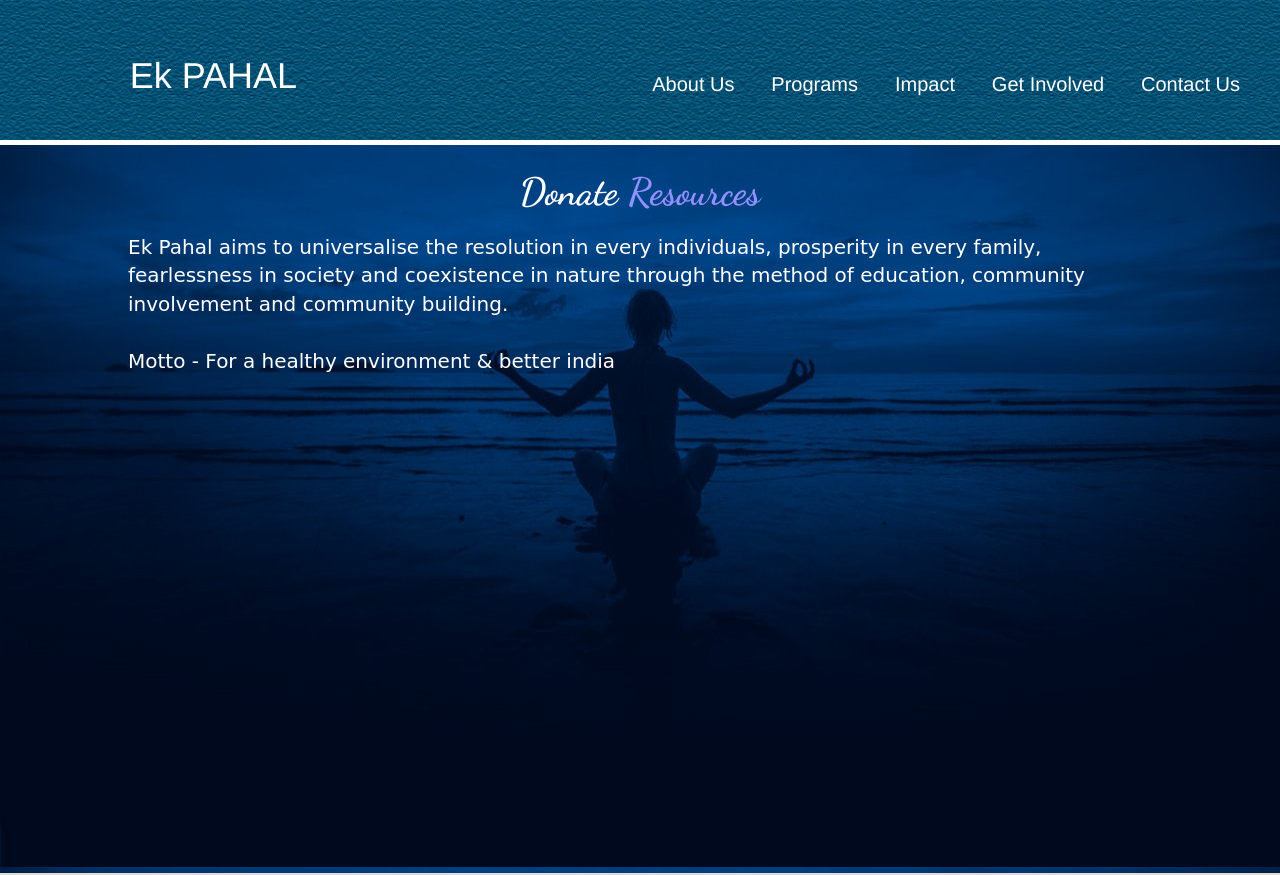
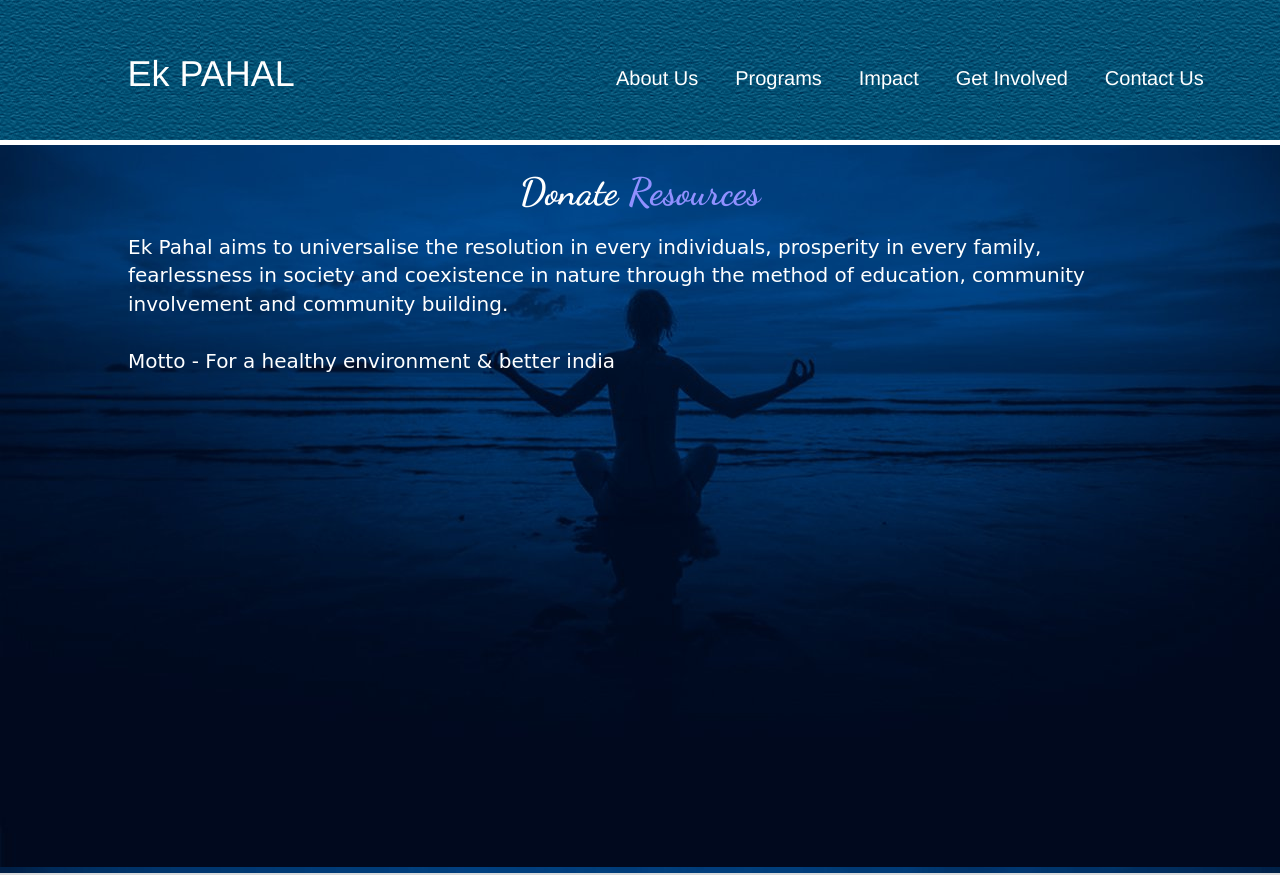
Before and after one commit to ekpahal/donate-resource, a plain HTML site: page index.html in a window 1280 px wide. Shown: the top 875 px of the page. Drawn offline with Linux system fonts and the light colour scheme.

Commit message:
first version

```diff
--- a/index.html
+++ b/index.html
@@ -30,10 +30,10 @@ $(window).focus(function(){
 </head>
 <body id="png" onclick="document.getElementById("male").blur();">
 <div class="action">
-  <div class="col-sm-4">
-    <h1 style="text-align: center;padding-top: 1em; "><a href="../" style="text-decoration: none;color: white;" >Ek PAHAL</a> </h1>
+  <div class="col4">
+    <h1 style="text-align: center;padding-top: 8%;">Ek PAHAL</h1>
   </div>
-  <div class="col-sm-8" style="padding-top: 5em;">
+  <div style="padding-top: 5%;padding-right: 4%;" class="col8">
     <div id="nav" >
         <div class="dropdown"  id="raj">
           <span id="menu" class="sliding-middle-out">About Us</span>
@@ -62,7 +62,7 @@ $(window).focus(function(){
           <span id="menu" class="sliding-middle-out">Get Involved</span>
           <div class="dropdown-content">
               <table id="tab">
-                <tr><td><a id="lk" href="https://docs.google.com/forms/d/1g0-RCaM7vIrjPj4oEMPXwFbXPq9rIBFIq5eHzJODRIc/viewform?edit_requested=true">Donate Time</a></td></tr>
+                <tr><td><a id="lk" href="https://docs.google.com/forms/d/e/1FAIpQLSeqXmylWXPt0xyHzFpbLFYLcUJP1USnYx9mhT0PGjKcImU0UQ/viewform">Donate Time</a></td></tr>
                 <tr><td><a id="lk" href="../donate-resource">Donate Resources</a></td></tr>
               </table>
             </div>
--- a/style.css
+++ b/style.css
@@ -19,6 +19,17 @@
   position: relative;
   height: 100px;
   text-align: center;
+}
+.col4{
+    width: 33%;
+    position: relative;
+  min-height: 1px;
+  float: left;
+}
+.col8{
+    width: 67%;
+    position: relative;
+  min-height: 1px;float: left;
 }
 #block {
   background: #CCC;
```
